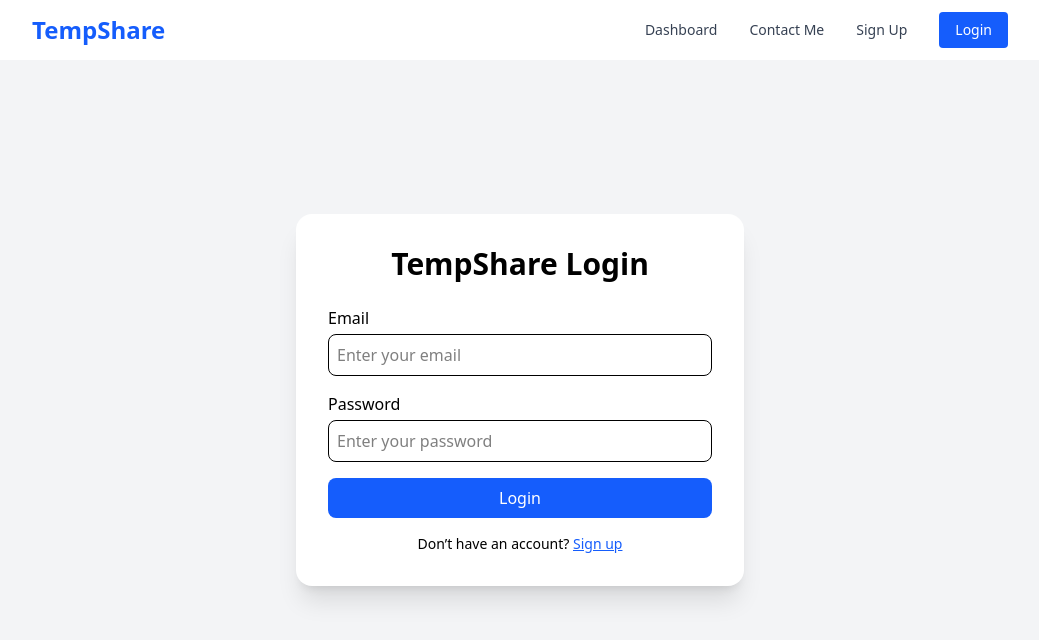
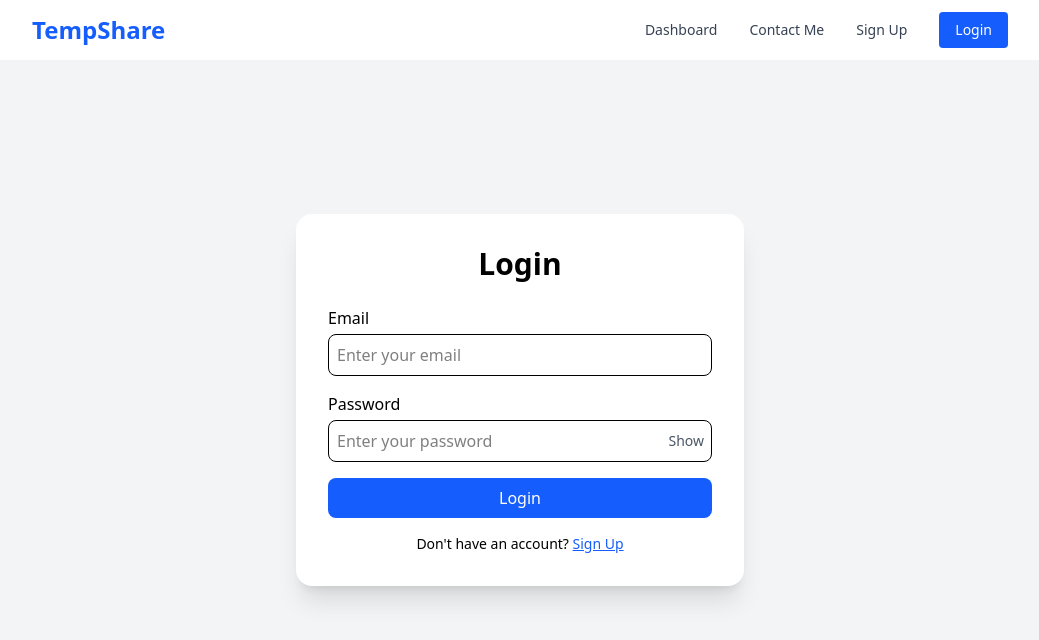
Before and after one commit to PrajwalPai21/Personal_Projects, a React (Vite) app in the folder TempShare/tempshare-frontend/: page /login in a window 1280 px wide. Shown: the top 640 px of the page, without its empty margins (120-1159 px from the left). Built offline with nearby package versions, Linux system fonts and the light colour scheme.

Commit message:
Added backend functionality to Login Page

```diff
--- a/TempShare/tempshare-frontend/src/pages/LoginPage.jsx
+++ b/TempShare/tempshare-frontend/src/pages/LoginPage.jsx
@@ -1,76 +1,145 @@
 import { useState } from "react";
-import { Link } from "react-router-dom";
+import { Link, useNavigate } from "react-router-dom";
 
 export default function LoginPage() {
-  const [email, setEmail] = useState("");
-  const [password, setPassword] = useState("");
-  const [errors, setErrors] = useState({});
+  const navigate = useNavigate();
+
+  const [formData, setFormData] = useState({
+    email: "",
+    password: "",
+  });
+
+  const [showPassword, setShowPassowrd] = useState(false);
+  const [message, setMessage] = useState("");
+  const [loading, setLoading] = useState(false);
 
   const validateFunc = () => {
-    const newErrors = {};
+    if (!formData.email) {
+      setMessage("Email is Required");
+      return false;
+    }
+    const emailRegex = /\S+@\S+\.\S+/;
+    if (!emailRegex.test(formData.email)) {
+      setMessage("Please enter a valid email");
+      return false;
+    }
 
-    if (!email) newErrors.email = "Email is required";
-    else if (!/\S+@\S+\.\S+/.test(email))
-      newErrors.email = "Invalid email format";
-
-    if (!password) newErrors.password = "Password is required";
-    else if (password.length < 6)
-      newErrors.password = "Password must be at least 6 characters";
-    setErrors(newErrors);
-    return Object.keys(newErrors).length === 0;
+    if (!formData.password) {
+      setMessage("Password is required");
+      return false;
+    }
+    return true;
   };
 
-  const handleLoginFunc = (e) => {
+  const handleSubmitFunc = async (e) => {
     e.preventDefault();
-    if (validateFunc()) alert("Login Success (WIP)");
+    if (!validateFunc()) return;
+    setLoading(true);
+
+    try {
+      const response = await fetch("http://localhost:8080/auth/login", {
+        method: "POST",
+        headers: { "Content-Type": "application/json" },
+        body: JSON.stringify({
+          email: formData.email,
+          password: formData.password,
+        }),
+      });
+      const resultText = await response.text(); //backend response
+      // backend currently returns strings like "You have Logged in" or "Wrong password"
+      if (response.ok) {
+        if (resultText.toLowerCase().includes("logged in")) {
+          setMessage("Login Successful - redirecting...");
+          // A small DELAYY
+          setTimeout(() => {
+            navigate("/dashboard");
+          }, 600);
+        } else {
+          setMessage(resultText);
+        }
+      } else {
+        setMessage(resultText || "Login Failed");
+      }
+    } catch (err) {
+      setMessage("Network error - please try again");
+    } finally {
+      setLoading(false);
+    }
   };
-
   return (
     <div className="min-h-screen bg-gray-100 flex items-center justify-center">
       <div className="bg-white p-8 rounded-2xl shadow-xl w-full max-w-md">
-        <h1 className="text-3xl font-bold text-center mb-6">TempShare Login</h1>
+        <h1 className="text-3xl font-bold text-center mb-6">Login</h1>
 
-        <form className="space-y-4" onSubmit={handleLoginFunc}>
+        {message && (
+          <div
+            className={`mb-4 text-center font-medium ${
+              message.toLowerCase().includes("success") ||
+              message.toLowerCase().includes("logged")
+                ? "text-green-600"
+                : "text-red-600"
+            }`}
+          >
+            {message}
+          </div>
+        )}
+
+        <form onSubmit={handleSubmitFunc} className="space-y-4">
           <div>
             <label className="block mb-1 font-medium">Email</label>
             <input
               type="email"
               className="w-full p-2 border rounded-lg focus:outline-none focus:ring-2 focus:ring-blue-500"
               placeholder="Enter your email"
-              value={email}
-              onChange={(e) => setEmail(e.target.value)}
+              value={formData.email}
+              onChange={(e) =>
+                setFormData({ ...formData, email: e.target.value })
+              }
+              required
             />
-            {errors.email && (
-              <p className="text-red-500 text-sm mb-2">{errors.email}</p>
-            )}
           </div>
 
           <div>
             <label className="block mb-1 font-medium">Password</label>
-            <input
-              type="password"
-              className="w-full p-2 border rounded-lg focus:outline-none focus:ring-2 focus:ring-blue-500"
-              placeholder="Enter your password"
-              value={password}
-              onChange={(e) => setPassword(e.target.value)}
-            />
-            {errors.password && (
-              <p className="text-red-500 text-sm mb-2">{errors.password}</p>
-            )}
+            <div className="relative">
+              <input
+                type={showPassword ? "text" : "password"}
+                className="w-full p-2 border rounded-lg focus:outline-none focus:ring-2 focus:ring-blue-500 pr-10"
+                placeholder="Enter your password"
+                value={formData.password}
+                onChange={(e) =>
+                  setFormData({ ...formData, password: e.target.value })
+                }
+                required
+              />
+              <button
+                type="button"
+                onClick={() => setShowPassword((s) => !s)}
+                className="absolute right-2 top-1/2 -translate-y-1/2 text-sm text-gray-600"
+                aria-label={showPassword ? "Hide password" : "Show password"}
+              >
+                {showPassword ? "Hide" : "Show"}
+              </button>
+            </div>
           </div>
 
           <button
             type="submit"
-            className="w-full bg-blue-600 text-white p-2 rounded-lg hover:bg-blue-700 transition"
+            disabled={loading}
+            className={`w-full ${
+              loading
+                ? "bg-gray-400 cursor-not-allowed"
+                : "bg-blue-600 hover:bg-blue-700"
+            } text-white p-2 rounded-lg transition`}
           >
-            Login
+            {loading ? "Signing in..." : "Login"}
           </button>
         </form>
 
-        <p className="mt-4 text-center text-sm">
-          Don’t have an account?{" "}
+        <p className="text-center text-sm mt-4">
+          Don't have an account?{" "}
           <Link to="/signup" className="text-blue-600 underline">
-            Sign up
+            Sign Up
           </Link>
         </p>
       </div>
```
